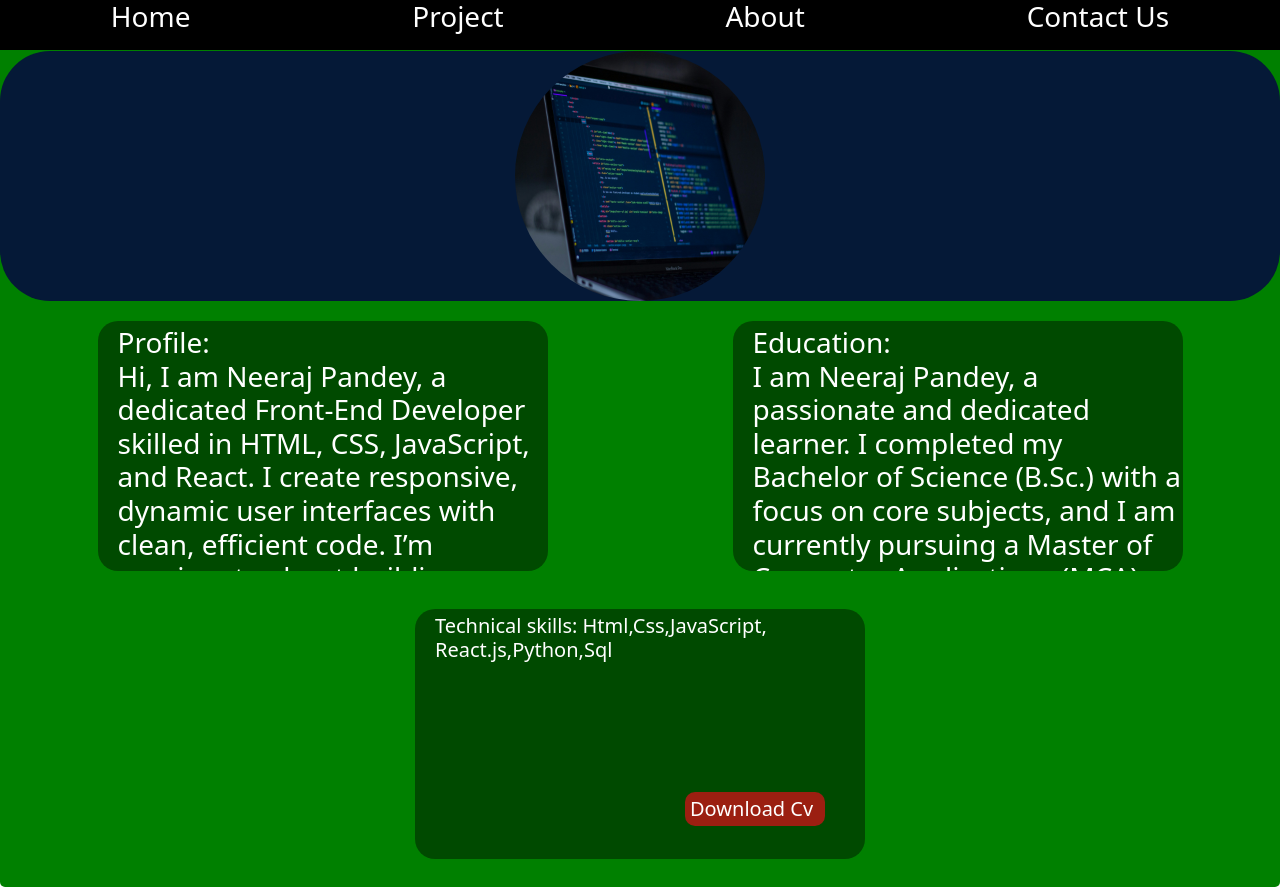
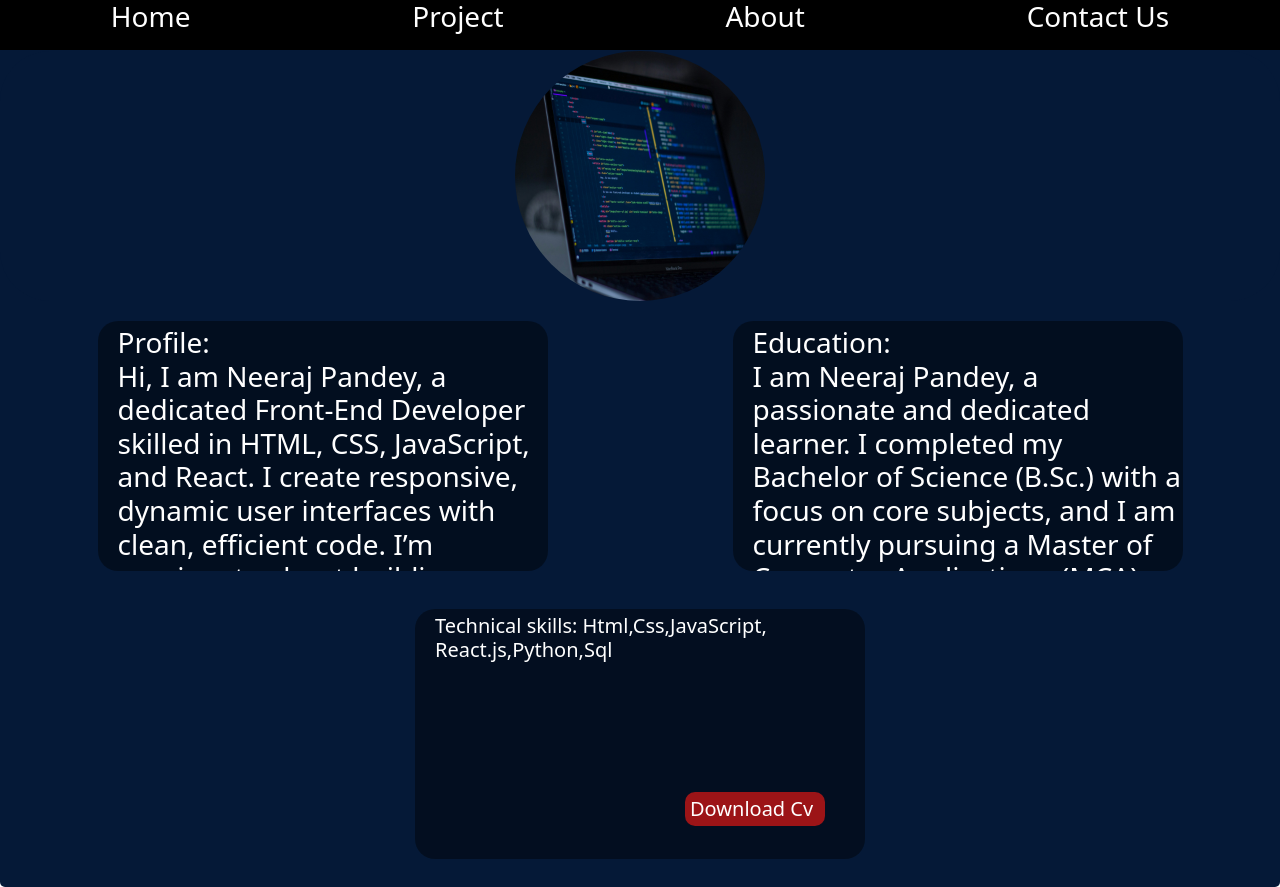
Before and after one commit to neerajpandey45/portfolio, a React (Vite) app: page / in a window 1280 px wide. Built offline with nearby package versions, Linux system fonts and the light colour scheme.

Commit message:
bg change

```diff
--- a/src/about.module.css
+++ b/src/about.module.css
@@ -1,7 +1,7 @@
 .main {
   min-height: 100vh;
   min-width: 100vh;
-  background-color: green;
+  background-color: #051937;
   border-radius: 5px;
   padding-top: 46px;
 }
```
